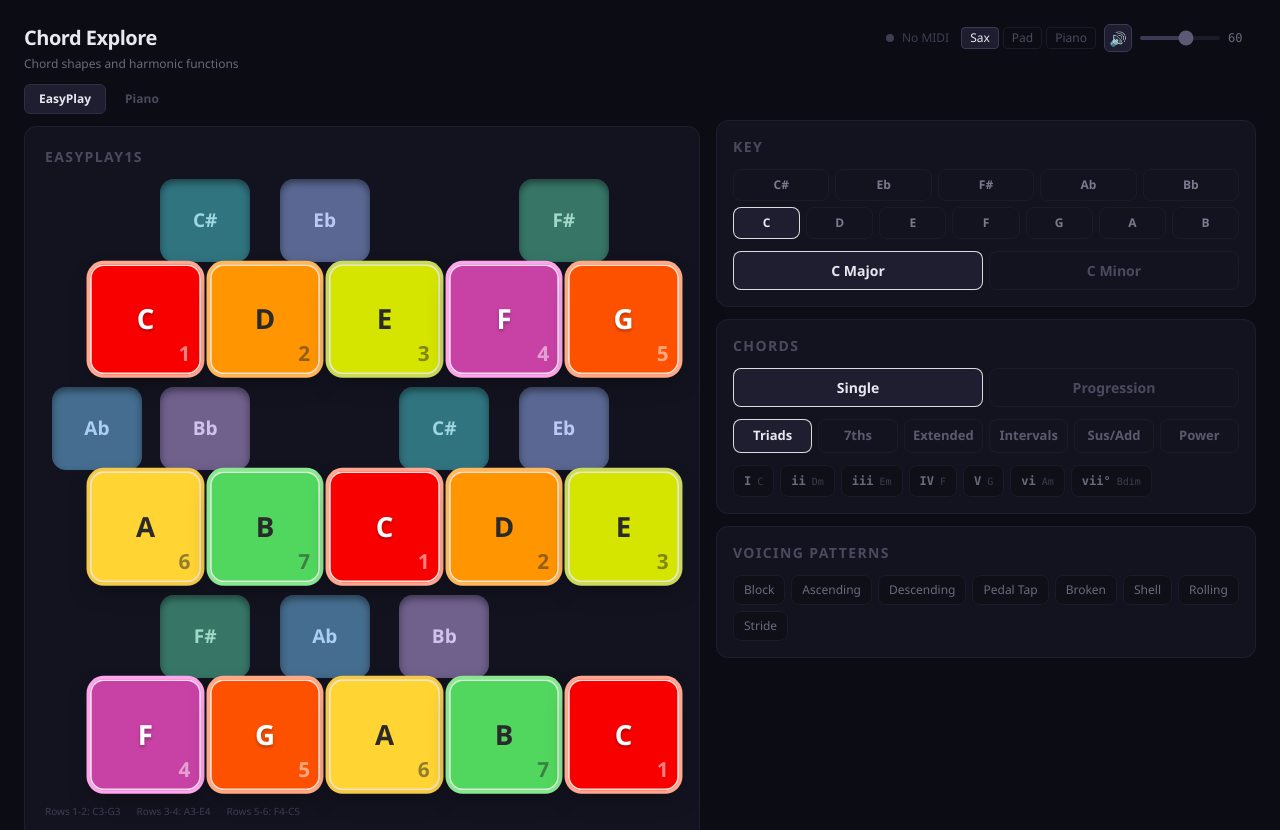
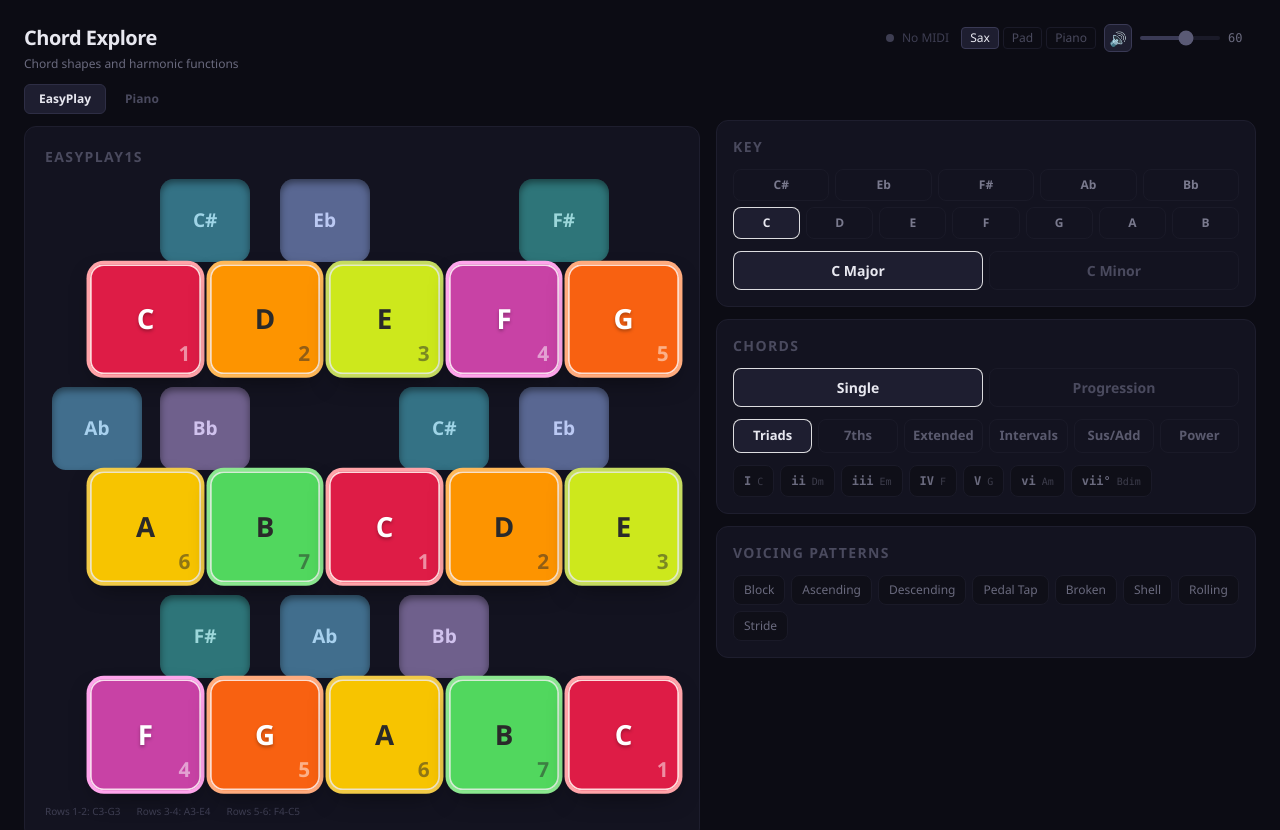
Before and after one commit to swaylenhayes/chord-explorer-easyplay, a React (Vite) app: page / in a window 1280 px wide. Shown: the top 830 px of the page. Built offline with nearby package versions, Linux system fonts and the light colour scheme.

Commit message:
feat(colors): revised palette — muted pos 6-7 (F#/C#), adjusted warm spread

```diff
--- a/src/engine/colors.ts
+++ b/src/engine/colors.ts
@@ -2,18 +2,18 @@ import type { NoteName } from '../types';
 
 /** Interval Gravity color map — oklch palette with better perceptual spread */
 export const NOTE_COLORS: Record<NoteName, string> = {
-  'C':  'oklch(0.61 0.26 32)',   // warm red
-  'G':  'oklch(0.67 0.22 38)',   // orange
-  'D':  'oklch(0.78 0.20 64)',   // amber
-  'A':  'oklch(0.89 0.17 90)',   // gold
-  'E':  'oklch(0.88 0.20 115)',  // yellow-green
-  'B':  'oklch(0.78 0.20 145)',  // green
-  'F#': 'oklch(0.65 0.18 175)',  // teal-green
-  'C#': 'oklch(0.62 0.13 210)',  // cyan
-  'Ab': 'oklch(0.60 0.16 245)',  // blue
-  'Eb': 'oklch(0.55 0.20 270)',  // deep blue
-  'Bb': 'oklch(0.55 0.22 300)',  // violet
-  'F':  'oklch(0.60 0.20 340)',  // magenta
+  'C':  'oklch(0.58 0.22 18)',    // crimson
+  'G':  'oklch(0.68 0.20 42)',    // orange
+  'D':  'oklch(0.76 0.18 65)',    // amber
+  'A':  'oklch(0.84 0.19 92)',    // gold
+  'E':  'oklch(0.88 0.20 118)',   // chartreuse
+  'B':  'oklch(0.78 0.20 145)',   // green
+  'F#': 'oklch(0.50 0.025 200)',  // muted (always out)
+  'C#': 'oklch(0.50 0.025 220)',  // muted (always out)
+  'Ab': 'oklch(0.62 0.18 240)',   // blue
+  'Eb': 'oklch(0.55 0.21 270)',   // deep blue
+  'Bb': 'oklch(0.55 0.22 300)',   // violet
+  'F':  'oklch(0.60 0.20 340)',   // magenta
 };
 
 export const STICKER_NAMES: Record<NoteName, string> = {
@@ -46,10 +46,10 @@ export function getFifthsFromRoot(root: NoteName): NoteName[] {
 
 /** Positional temperature palette — index 0 = warmest (root), 11 = coolest (farthest) */
 export const TEMPERATURE_PALETTE: string[] = [
-  'oklch(0.61 0.26 32)',  'oklch(0.67 0.22 38)',  'oklch(0.78 0.20 64)',
-  'oklch(0.89 0.17 90)',  'oklch(0.88 0.20 115)', 'oklch(0.78 0.20 145)',
-  'oklch(0.65 0.18 175)', 'oklch(0.62 0.13 210)', 'oklch(0.60 0.16 245)',
-  'oklch(0.55 0.20 270)', 'oklch(0.55 0.22 300)', 'oklch(0.60 0.20 340)',
+  'oklch(0.58 0.22 18)',  'oklch(0.68 0.20 42)',  'oklch(0.76 0.18 65)',
+  'oklch(0.84 0.19 92)',  'oklch(0.88 0.20 118)', 'oklch(0.78 0.20 145)',
+  'oklch(0.50 0.025 200)', 'oklch(0.50 0.025 220)', 'oklch(0.62 0.18 240)',
+  'oklch(0.55 0.21 270)', 'oklch(0.55 0.22 300)', 'oklch(0.60 0.20 340)',
 ];
 
 /** Positions that need dark text (lighter background colors) */
```
Also changed, not shown: 1 other file (tests, documents, lock files or other folders).
